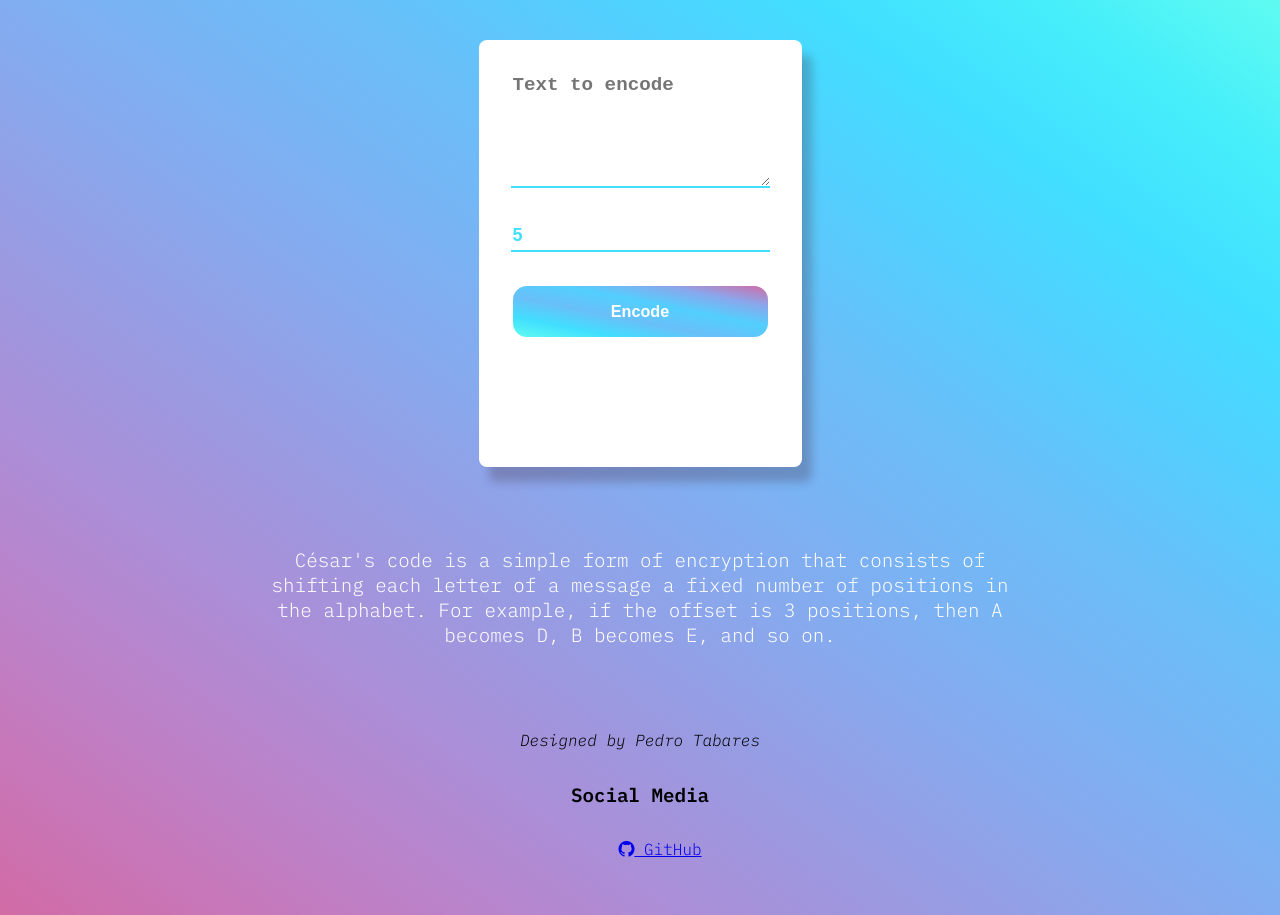
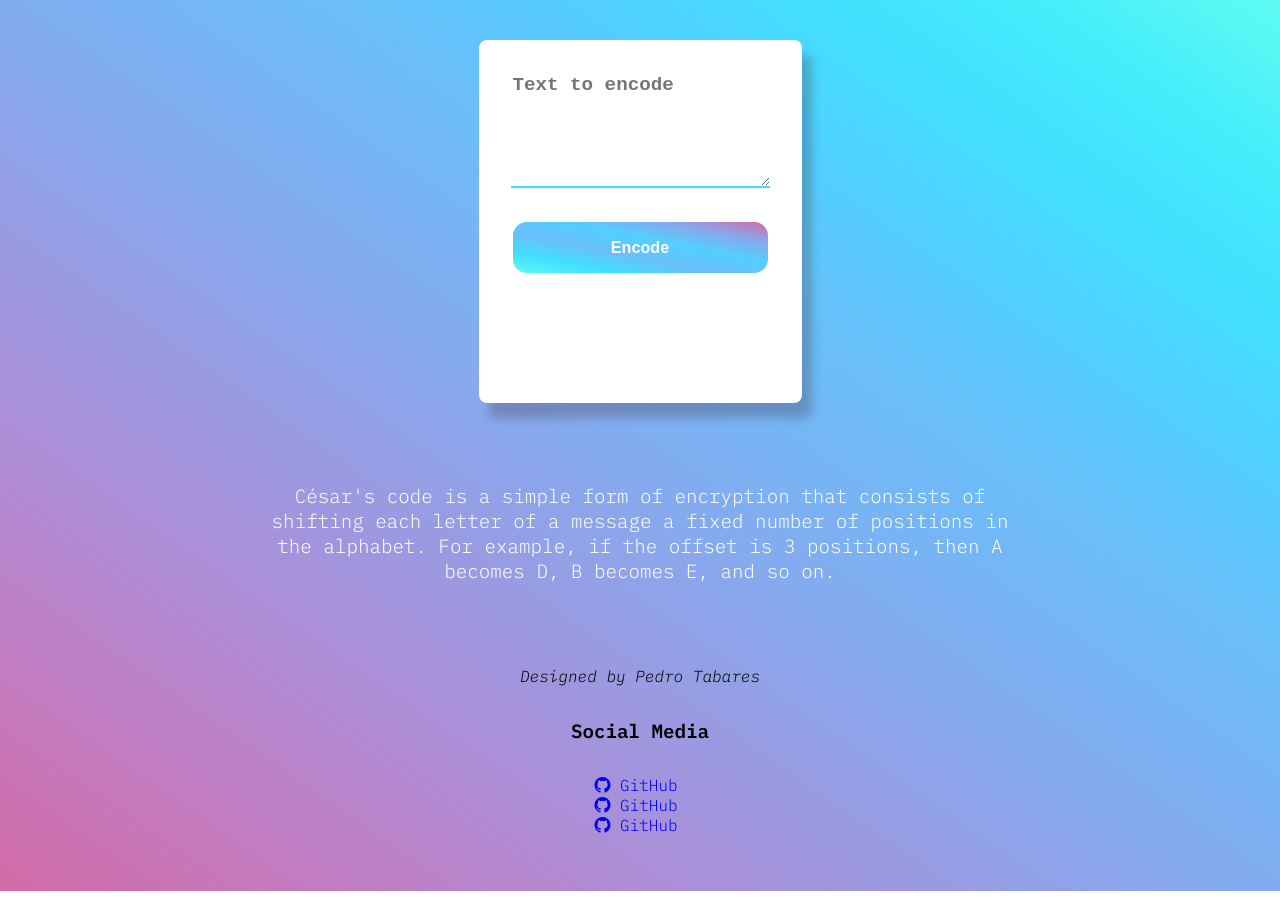
Before and after one commit to Tabares7/cesars-encoder, a website: page index.html in a window 1280 px wide. After the commit the page ends 891 px from the top, so only its background shows below. Drawn offline with nearby package versions, Linux system fonts and the light colour scheme.

Commit message:
Adding social media

```diff
--- a/index.html
+++ b/index.html
@@ -21,16 +21,7 @@
             rows="5"
             class="main__card__form__input"
           ></textarea>
-          <input
-            type="number"
-            name="index"
-            id="encodeValue"
-            class="main__card__form__index"
-            min="5"
-            max="10"
-            step="1"
-            value="5"
-          />
+
           <button type="submit" class="main__card__form__btn">Encode</button>
         </form>
         <p class="main__card__output" id="output"></p>
@@ -51,6 +42,8 @@
         </h2>
         <ul class="footer__media">
             <li class="footer__media__link"><a href="https://github.com/Tabares7" target="_blank"><i class="bi bi-github"></i> GitHub</a></li>
+            <li class="footer__media__link"><a href="https://github.com/Tabares7" target="_blank"><i class="bi bi-github"></i> GitHub</a></li>
+            <li class="footer__media__link"><a href="https://github.com/Tabares7" target="_blank"><i class="bi bi-github"></i> GitHub</a></li>
         </ul>
     </footer>
   </body>
--- a/js/index.js
+++ b/js/index.js
@@ -20,10 +20,9 @@ inputField.addEventListener("focus", ()=>{
 const recibirForm = (event) => {
   event.preventDefault();
   let text = event.target.text.value;
-  let encodeValue = event.target.index.value;
   //= Llamo a la funcion encode enviandole el string del usuario
 
-  encode(text,encodeValue);
+  encode(text);
 };
 
 
@@ -55,7 +54,6 @@ function comprobar(char){
 const encode = (text, encodeValue) => {
   //== Declaro una variable output
   var output = "";
- console.log( typeof(encodeValue))
   //== Recorro todo el string para codificar
   for (let i = 0; i < text.length; i++) {
     let temp = text[i];
@@ -70,19 +68,19 @@ const encode = (text, encodeValue) => {
 
         if(kind === 1){
 
-            pos = abc.indexOf(temp.toUpperCase()) + Number(encodeValue);
+            pos = abc.indexOf(temp.toUpperCase()) + 5;
             if(pos>abc.length) abc += abc;
             output+=abc[pos];
 
         }else if(kind === 2){
 
-            pos = nums.indexOf(temp) + Number(encodeValue);
+            pos = nums.indexOf(temp) + 5;
             if(pos>nums.length) nums += nums;
             output+=nums[pos];
 
         }else if(kind === 3){
 
-            pos = simbols.indexOf(temp) + Number(encodeValue);
+            pos = simbols.indexOf(temp) + 5;
             if(pos>simbols.length) simbols += simbols;
             output+=simbols[pos];
 
--- a/sass/style.scss
+++ b/sass/style.scss
@@ -135,8 +135,15 @@ body {
         font-size: 1.2rem;
     }
     &__media{
-        list-style: none;
 
+        margin: 1rem  auto;
+        &__link{
+            list-style: none;
+            a{
+                text-decoration: none;
+                margin: 1rem 0 0 -3rem;
+            }
+        }
     }
 }
 
```
Also changed, not shown: css/style.css, 1 other file.
